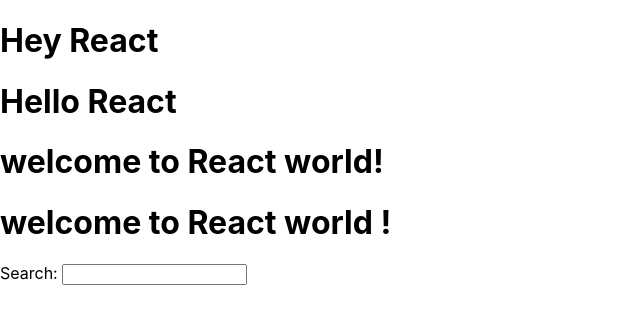
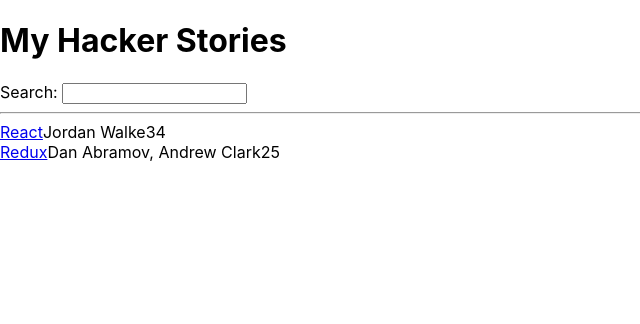
Before and after one commit to youway0761/hacker-storie, a React (Create React App) app: page / in a window 1280 px wide. Shown: the top 324 px of the page, without its empty margins (0-640 px from the left). Built offline with nearby package versions, Linux system fonts and the light colour scheme.

Commit message:
add list

```diff
--- a/src/App.js
+++ b/src/App.js
@@ -1,30 +1,44 @@
 import React from "react";
 
-const welcome = {
-  greeting: 'Hey',
+const list = [
+  {
   title: 'React',
-};
-
-function getTitle(title) {
-  return title;
-}
-
-const wels = ['welcome', 'to', 'React', 'world', '!']
+  url: 'https://reactjs.org/',
+  author: 'Jordan Walke',
+  num_comments: 3,
+  points: 4,
+  objectID: 0,
+  },
+  {
+  title: 'Redux',
+  url: 'https://redux.js.org/',
+  author: 'Dan Abramov, Andrew Clark',
+  num_comments: 2,
+  points: 5,
+  objectID: 1,
+  },
+  ];
 
 function App() {
-  let strs = '';
-  for (let str of wels) {
-    strs += str + ' ';
-  }
+   return (
+    <div>
+      <h1>My Hacker Stories</h1>
 
-  return (
-    <div>
-      <h1>{welcome.greeting} {welcome.title}</h1>
-      <h1>Hello {getTitle('React')}</h1>
-      <h1>{wels[0]} {wels[1]} {wels[2]} {wels[3]}{wels[4]}</h1>
-      <h1>{strs}</h1>
       <label htmlFor="search">Search: </label>
       <input id="search" type="text" />
+
+      <hr/>
+      {list.map(function(item) {
+        return(
+          <div key={item.objectID}>
+            <span>
+              <a href={item.url}>{item.title}</a>
+            </span>
+            <span>{item.author}</span>
+            <span>{item.num_comments}</span>
+            <span>{item.points}</span>
+          </div>);
+      })}
     </div>
   );
 }
--- a/src/index.js
+++ b/src/index.js
@@ -1,14 +1,13 @@
 import React from 'react';
-import ReactDOM from 'react-dom';
+import { createRoot } from 'react-dom/client';
 import './index.css';
 import App from './App';
 import reportWebVitals from './reportWebVitals';
 
-ReactDOM.render(
-  <React.StrictMode>
+const container = document.getElementById('root');
+const root = createRoot(container);
+root.render(
     <App />
-  </React.StrictMode>,
-  document.getElementById('root')
 );
 
 // If you want to start measuring performance in your app, pass a function
```
